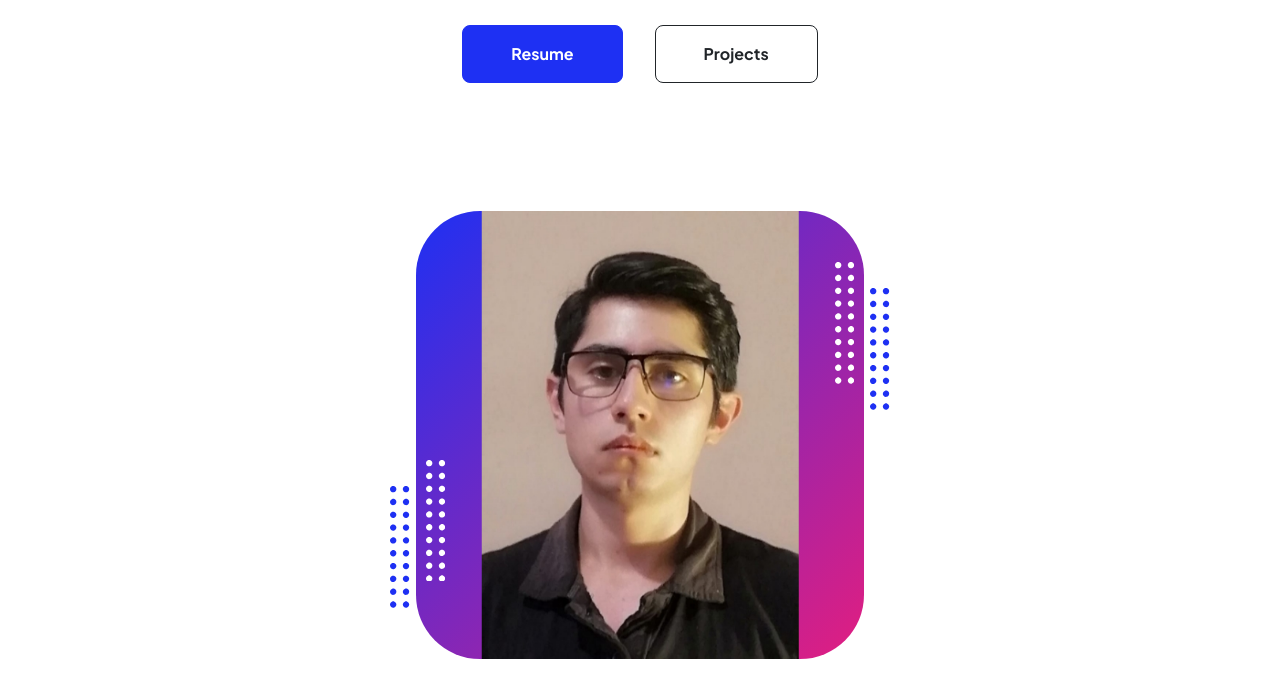
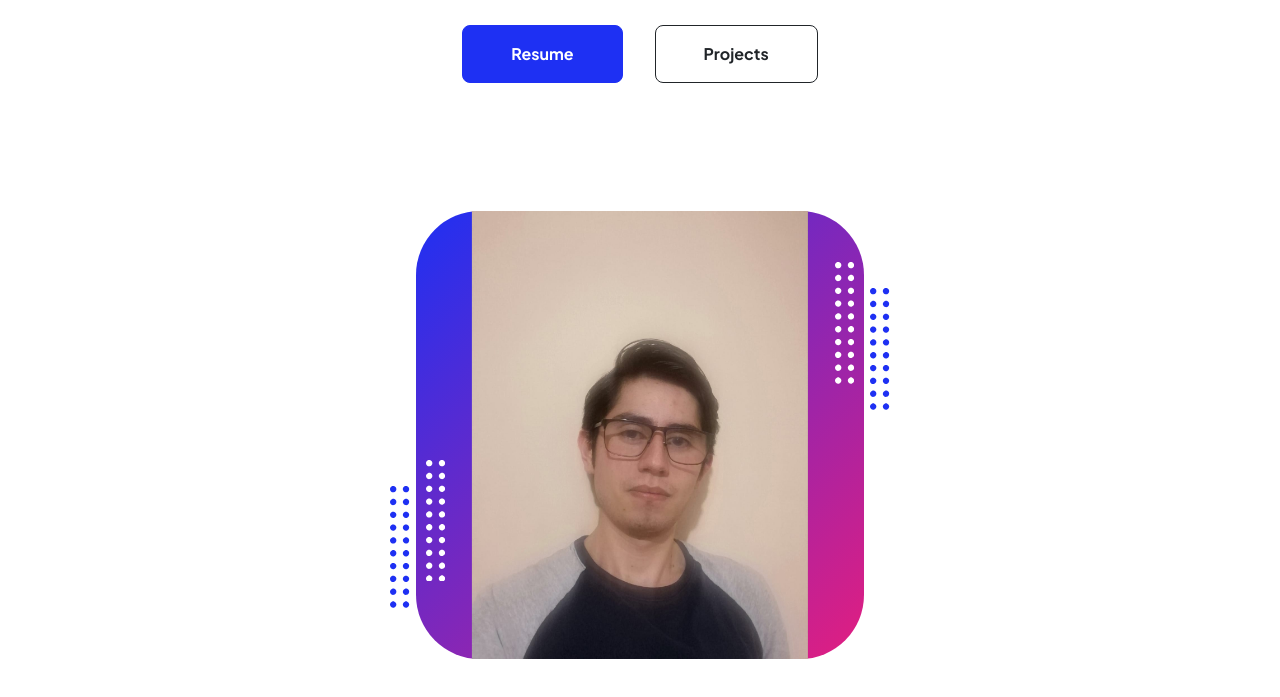
Before and after one commit to J-Pinos3/JP_cv, a plain HTML site: page Work/index.html in a window 1280 px wide. Shown: the part 387-1084 px from the top of the page. Drawn offline with nearby package versions, Linux system fonts and the light colour scheme.

Commit message:
Profile photo changed

```diff
--- a/Work/index.html
+++ b/Work/index.html
@@ -56,7 +56,7 @@
                                 <div class="profile bg-gradient-primary-to-secondary">
                                     <!-- TIP: For best results, use a photo with a transparent background like the demo example below-->
                                     <!-- Watch a tutorial on how to do this on YouTube (link)-->
-                                    <img class="profile-img" src="assets/profile1.jpeg" style="height: 100%; position: relative;" alt="..." />
+                                    <img class="profile-img" src="assets/JoseImg.jpg" style="height: 100%; position: relative;" alt="..." />
                                     <div class="dots-1">
                                         <!-- SVG Dots-->
                                         <svg version="1.1" xmlns="http://www.w3.org/2000/svg" xmlns:xlink="http://www.w3.org/1999/xlink" x="0px" y="0px" viewBox="0 0 191.6 1215.4" style="enable-background: new 0 0 191.6 1215.4" xml:space="preserve">
```
Also changed, not shown: Work/assets/JoseImg.jpg (added).
